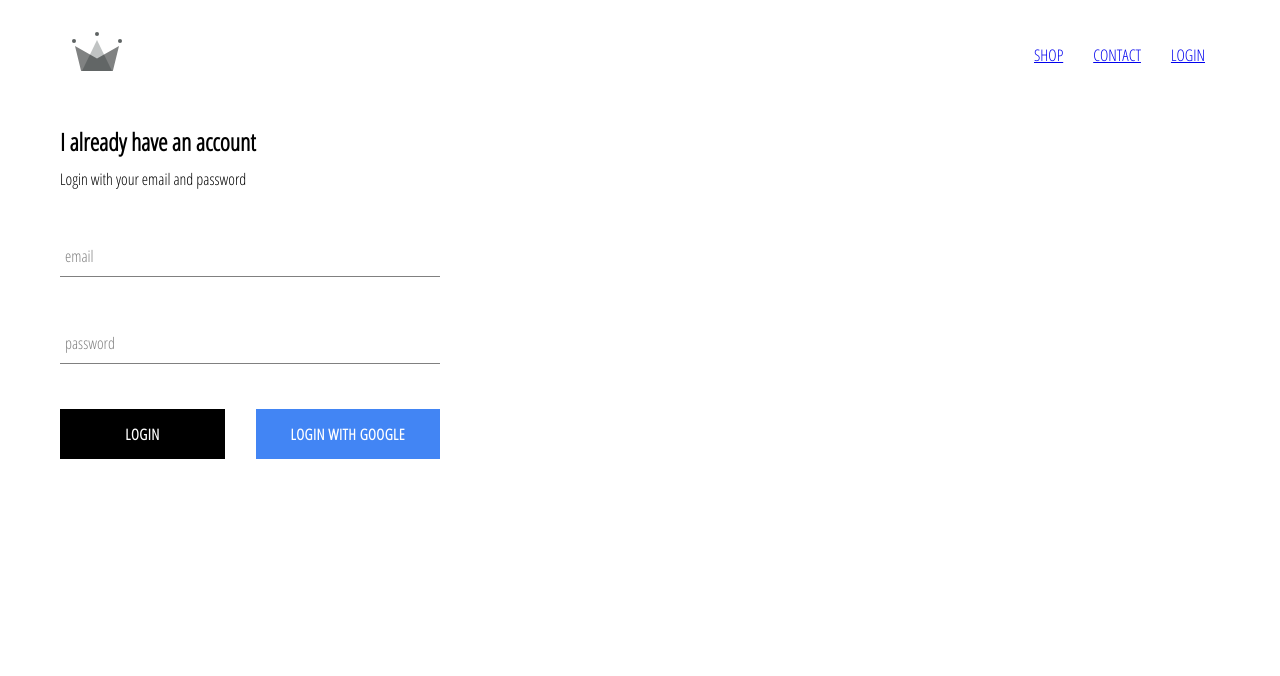
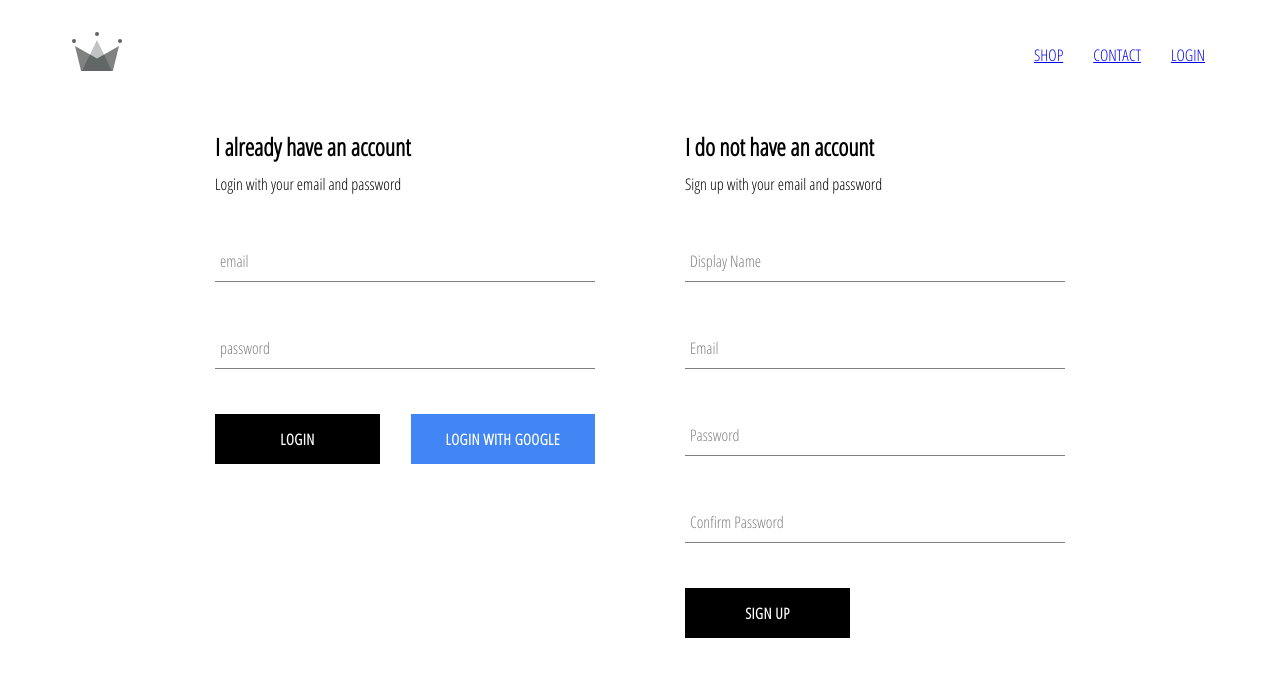
Before and after one commit to TheCodeNinja/Firebase_React_Ecommerce, a React (Create React App) app: page /login in a window 1280 px wide. Shown: the top 676 px of the page. Built offline with nearby package versions, Linux system fonts and the light colour scheme; no server answers.

Commit message:
lesson 19 - create signup component and implement signup

```diff
--- a/src/App.js
+++ b/src/App.js
@@ -5,7 +5,7 @@
 import ShopPage from './pages/shop/shoppage.component';
 import Header from './components/header/header.component';
 import LoginSignupPage from './pages/login-signup/login-signup.component';
-import { auth } from './firebase/firebase.utils';
+import { auth, storeUserToFirestore } from './firebase/firebase.utils';
 
 import './App.css';
 
@@ -21,11 +21,28 @@
   unsubscribeFromAuth = null;
 
   componentDidMount() {
-    // observe the user change
-    // return the unsubscribe function for the observer
-    this.unsubscribeFromAuth = auth.onAuthStateChanged(user => {
-      this.setState({ currentUser: user });
-      // console.log(user);
+    // Adds an observer for changes to the user's sign-in state.
+    // Prior to 4.0.0, this triggered the observer when users were signed in,
+    // signed out, or when the user's ID token changed in situations such as
+    // token expiry or password change. After 4.0.0, the observer is only
+    // triggered on sign-in or sign-out.
+    this.unsubscribeFromAuth = auth.onAuthStateChanged(async fbAuthUser => {
+      if (fbAuthUser) {
+        const userDocRef = await storeUserToFirestore(fbAuthUser);
+        userDocRef.onSnapshot(userDocSnapShot => {
+          // set current user
+          this.setState({
+            currentUser: {
+              id: userDocSnapShot.id,
+              ...userDocSnapShot.data()
+            }
+          }, () => {
+            // console.log(this.state);
+          });
+        });
+      } else {
+        this.setState({ currentUser: fbAuthUser });
+      }
     });
   }
 
--- /dev/null
+++ b/src/components/signup/signup.component.jsx
@@ -0,0 +1,104 @@
+import React, { Component } from 'react';
+
+import FormInput from '../form-input/form-input.component';
+import CustomButton from '../custom-button/custom-button.component';
+import { auth, storeUserToFirestore } from '../../firebase/firebase.utils';
+
+import './signup.styles.scss';
+
+class SignUp extends Component {
+
+  constructor() {
+    super();
+    this.state = {
+      displayName: '',
+      email: '',
+      password: '',
+      confirmPassword: ''
+    }
+  }
+
+  handleSubmit = async event => {
+    event.preventDefault();
+
+    // get form input data from the state
+    const { displayName, email, password, confirmPassword } = this.state;
+
+    // if the passwords don't match
+    if (password !== confirmPassword) {
+      alert("Passwords don't match!");
+      return;
+    }
+
+    try {
+      // create an user account
+      const userCredential = await auth.createUserWithEmailAndPassword(email, password);
+      // store user to firestore
+      await storeUserToFirestore(userCredential.user, { displayName });
+
+      // clear our form
+      this.setState({
+        displayName: '',
+        email: '',
+        password: '',
+        confirmPassword: ''
+      });
+    } catch (err) {
+      console.log(err);
+    }
+  }
+
+  handleChange = event => {
+    const { name, value } = event.target;
+    // store the form input data in the state
+    this.setState({ [name]: value });
+  }
+
+  render() {
+    const { displayName, email, password, confirmPassword } = this.state;
+    return (
+      <div className="sign-up">
+        <h2 className="title">I do not have an account</h2>
+        <span>Sign up with your email and password</span>
+
+        <form className="sign-up-form" onSubmit={this.handleSubmit}>
+          <FormInput
+            type='text'
+            name='displayName'
+            value={displayName}
+            onChange={this.handleChange}
+            label='Display Name'
+            required
+          />
+          <FormInput
+            type='email'
+            name='email'
+            value={email}
+            onChange={this.handleChange}
+            label='Email'
+            required
+          />
+          <FormInput
+            type='password'
+            name='password'
+            value={password}
+            onChange={this.handleChange}
+            label='Password'
+            required
+          />
+          <FormInput
+            type='password'
+            name='confirmPassword'
+            value={confirmPassword}
+            onChange={this.handleChange}
+            label='Confirm Password'
+            required
+          />
+          <CustomButton type='submit'>SIGN UP</CustomButton>
+        </form>
+      </div>
+    );
+  }
+}
+
+export default SignUp;
--- /dev/null
+++ b/src/components/signup/signup.styles.scss
@@ -0,0 +1,10 @@
+.sign-up {
+  display: flex;
+  flex-direction: column;
+  width: 380px;
+  // border: 1px solid red;
+
+  .title {
+    margin: 10px 0;
+  }
+}
--- a/src/firebase/firebase.utils.js
+++ b/src/firebase/firebase.utils.js
@@ -29,5 +29,38 @@
 provider.setCustomParameters({ prompt: 'select_account' });
 export const signInWithGoogle = () => auth.signInWithPopup(provider);
 
+
+// create user document in firestore
+// ---
+export const storeUserToFirestore = async (fbAuthUser, extraData) => {
+  if (!fbAuthUser) return;
+  const userDocRef = firestore.doc(`users/${fbAuthUser.uid}`);
+  const userDocSnapShot = await userDocRef.get();
+
+  // A DocumentSnapshot contains data read from a document in your
+  // Firestore database. The data can be extracted with .data() or
+  // .get(<field>) to get a specific field.
+
+  // For a DocumentSnapshot that points to a non-existing document,
+  // any data access will return 'undefined'. You can use the exists
+  // property to explicitly verify a document's existence.
+  if (!userDocSnapShot.exists) {
+    const { displayName, email } = fbAuthUser;
+    const createdAt = new Date();
+    try {
+      // create the snapshot in firestore
+      await userDocRef.set({
+        displayName,
+        email,
+        createdAt,
+        ...extraData
+      });
+    } catch (err) {
+      console.log('error creating user', err.message);
+    }
+  }
+  return userDocRef;
+}
+
 // firebase module
 export default firebase;
--- a/src/pages/login-signup/login-signup.component.jsx
+++ b/src/pages/login-signup/login-signup.component.jsx
@@ -1,10 +1,14 @@
 import React from 'react';
 
 import Login from '../../components/login/login.component';
+import SignUp from '../../components/signup/signup.component';
 import './login-signup.styles.scss';
 
 const LoginSignupPage = () => (
-  <Login />
+  <div className='login-signup'>
+    <Login />
+    <SignUp />
+  </div>
 );
 
 export default LoginSignupPage;
--- a/src/pages/login-signup/login-signup.styles.scss
+++ b/src/pages/login-signup/login-signup.styles.scss
@@ -0,0 +1,9 @@
+.login-signup {
+  width: 850px;
+
+  // flex container
+  // ^^^^^^^^^^^^^^
+  display: flex;
+  justify-content: space-between;
+  margin: 30px auto;
+}
```
